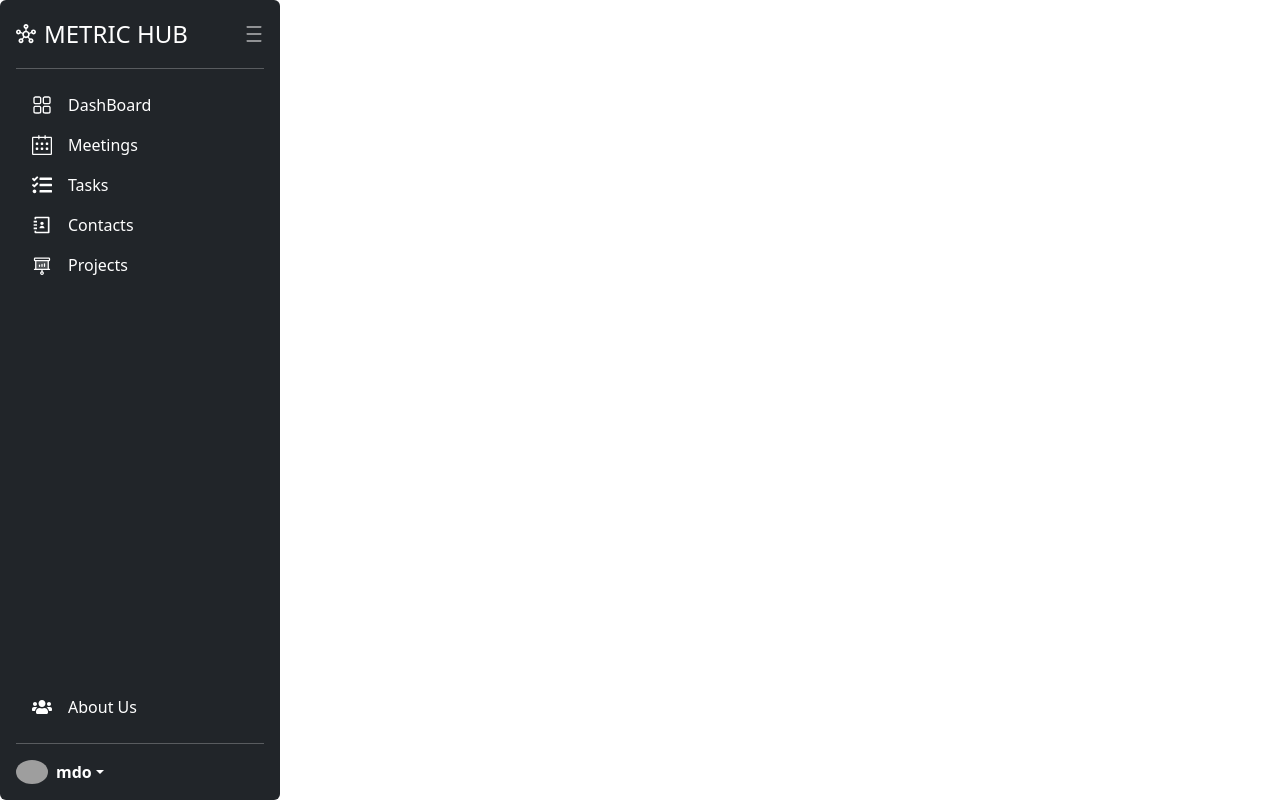
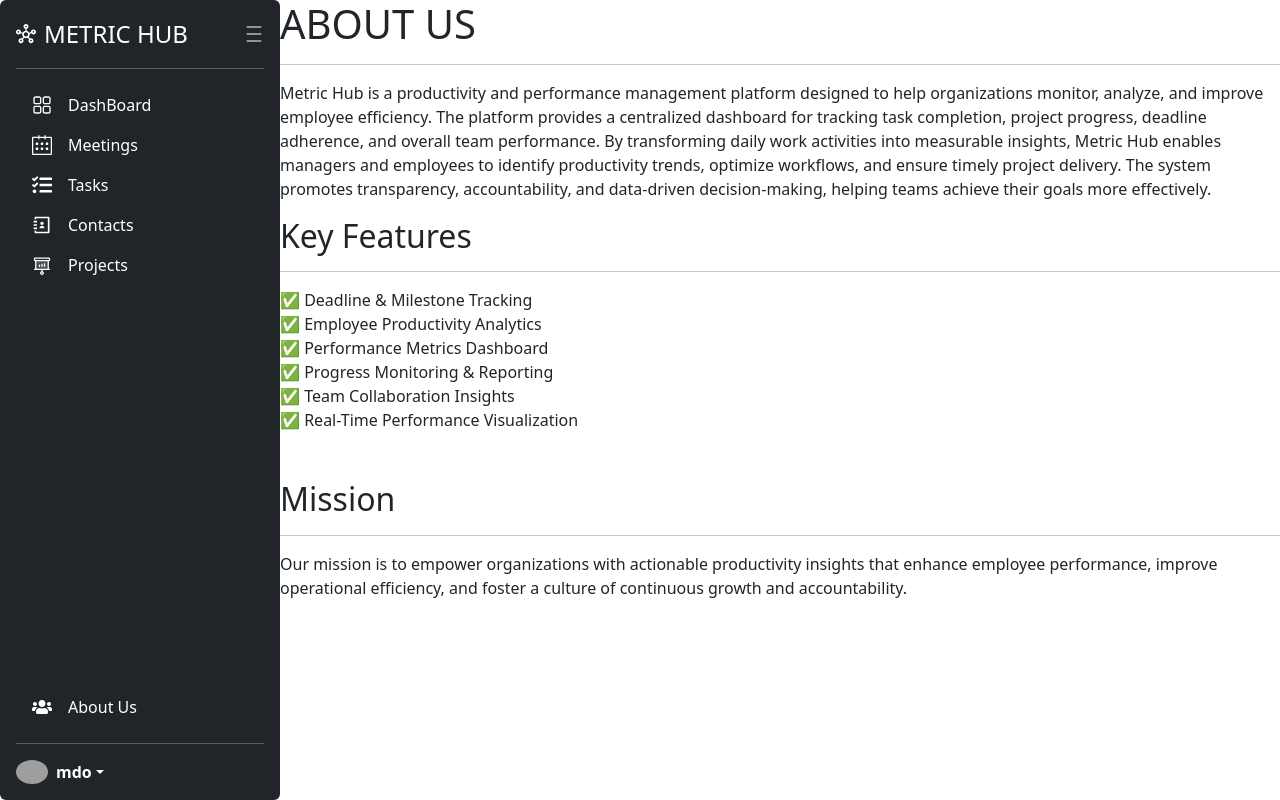
Before and after one commit to ayush-125-web/corporate-majdoor, a React (Vite) app: page /about-us in a window 1280 px wide. Built offline with nearby package versions, Linux system fonts and the light colour scheme; grey boxes are pictures that could not be loaded.

Commit message:
added the about section

```diff
--- a/src/App.jsx
+++ b/src/App.jsx
@@ -2,6 +2,7 @@
 import NavBar from './component/navBar'
 import { Routes,Route } from 'react-router-dom'
 import HeroSection from './component/heroSection'
+import AboutUs from './component/aboutUs'
 
 
 
@@ -12,14 +13,13 @@ function App() {
     <>
     <div className='flex'>
       <NavBar></NavBar>
-
       <div className='flex flex-col flex-1 overflow-y-auto'>
         <Routes>
           <Route path='/' element={<HeroSection/>}></Route>
+          <Route path='/about-us' element={<AboutUs/>}> </Route>
         </Routes>
       </div>
     </div>
-
     </>
   )
 }
--- /dev/null
+++ b/src/component/aboutUs.jsx
@@ -0,0 +1,32 @@
+
+
+const AboutUs=()=>{
+    return (
+        <>
+        <div>
+            <h1>ABOUT US</h1>
+            <hr/>
+            <p>
+                Metric Hub is a productivity and performance management platform designed to help organizations monitor, analyze, and improve employee efficiency. The platform provides a centralized dashboard for tracking task completion, project progress, deadline adherence, and overall team performance.
+                By transforming daily work activities into measurable insights, Metric Hub enables managers and employees to identify productivity trends, optimize workflows, and ensure timely project delivery. The system promotes transparency, accountability, and data-driven decision-making, helping teams achieve their goals more effectively.
+            </p>
+            <h2 className="mt-8">Key Features</h2>
+            <hr/>
+            <ul className="list-group">
+                <l>✅ Deadline & Milestone Tracking</l>
+                <l>✅ Employee Productivity Analytics</l>
+                <l>✅ Performance Metrics Dashboard</l>
+                <l>✅ Progress Monitoring & Reporting</l>
+                <l>✅ Team Collaboration Insights</l>
+                <l>✅ Real-Time Performance Visualization</l>
+            </ul>
+            <h2 className="mt-5">Mission</h2>
+            <hr/>
+            <p>Our mission is to empower organizations with actionable productivity insights that enhance employee performance, improve operational efficiency, and foster a culture of continuous growth and accountability.</p>
+
+        </div>
+        </>
+    )
+}
+
+export default AboutUs
```
